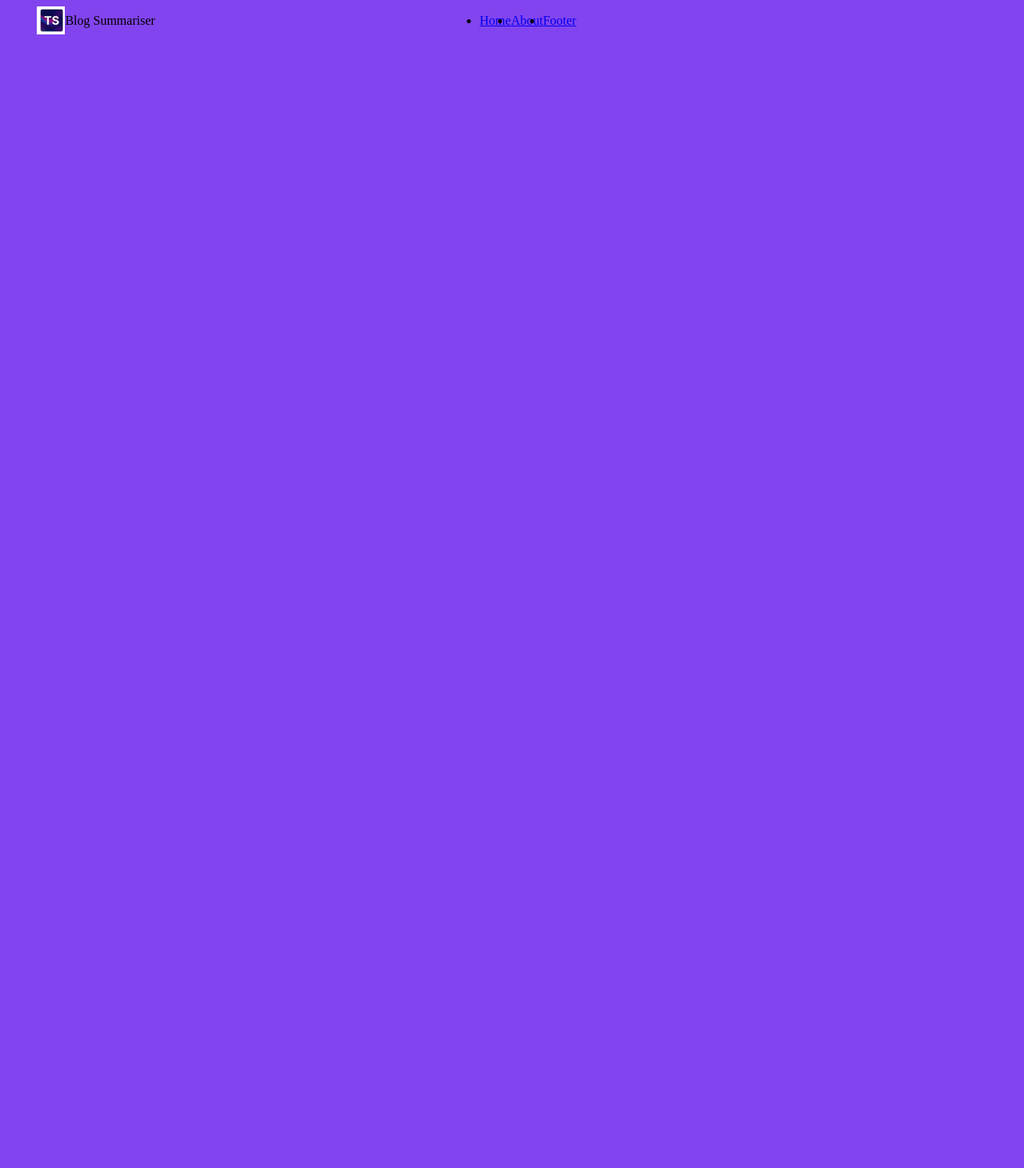
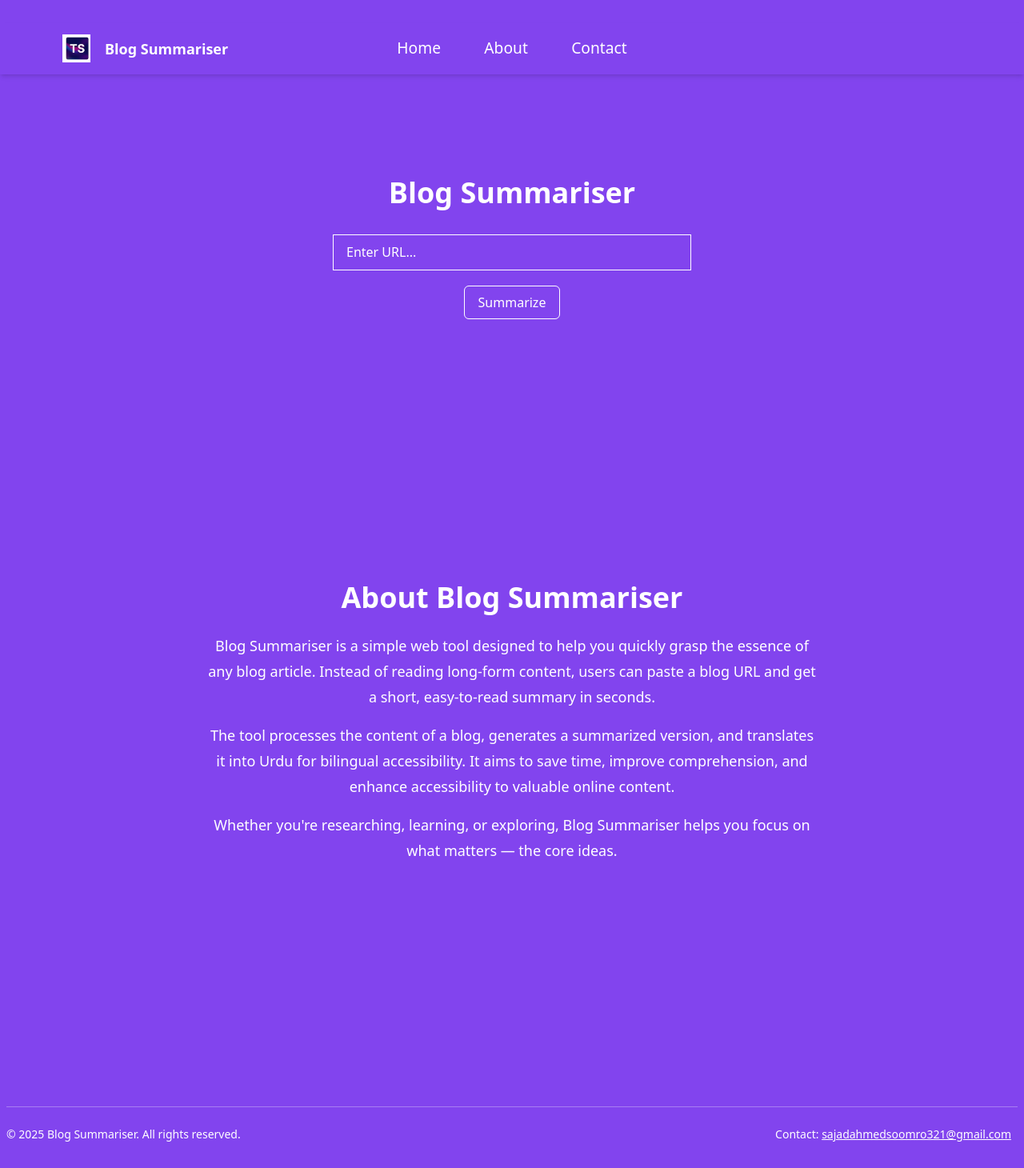
Before and after one commit to Sajad-ahmed-soomro/Nexium_Sajad_Ahmed_Onboarding, a Next.js app in the folder assignment-2/: page / in a window 1280 px wide. Shown: the whole page at 80% size. Before the commit the page ends 816 px from the top, so only its background shows below. Built offline with nearby package versions, Linux system fonts and the light colour scheme.

Commit message:
added blog url backend and improved frontend

```diff
--- /dev/null
+++ b/assignment-2/api/summarizer.js
@@ -0,0 +1,51 @@
+// File: assignment-2/api/summarize.js
+
+import axios from "axios"
+import { createClient } from "@supabase/supabase-js"
+
+const supabaseUrl = process.env.NEXT_PUBLIC_SUPABASE_URL
+const supabaseKey = process.env.NEXT_PUBLIC_SUPABASE_ANON_KEY
+const supabase = createClient(supabaseUrl, supabaseKey)
+
+export async function POST(req) {
+  try {
+    const { url } = await req.json()
+
+    // Simulated blog scraping
+    const scrapedText =
+      "This blog discusses the benefits of daily meditation for improving mental health."
+
+    // Simulated AI summary
+    const summary = "Meditation helps improve mental health if done daily."
+
+    // Translate to Urdu via LibreTranslate
+    const translationRes = await axios.post("https://libretranslate.de/translate", {
+      q: summary,
+      source: "en",
+      target: "ur",
+      format: "text",
+    })
+
+    const urduSummary = translationRes.data.translatedText
+
+    // Save summary to Supabase
+    const { data, error } = await supabase.from("summaries").insert([
+      {
+        url,
+        summary,
+        urdu_summary: urduSummary,
+        full_text: scrapedText,
+      },
+    ])
+
+    if (error) throw error
+
+    return new Response(
+      JSON.stringify({ summary, urduSummary }),
+      { status: 200 }
+    )
+  } catch (err) {
+    console.error(err)
+    return new Response("Failed to summarize and translate.", { status: 500 })
+  }
+}
--- a/assignment-2/app/globals.css
+++ b/assignment-2/app/globals.css
@@ -1,10 +1 @@
-@tailwind base;
-@tailwind components;
-@tailwind utilities;
-
-:root {
-  --background: 240 4% 10%;
-  --foreground: 240 6% 90%;
-  --primary: 262 83% 60%;
-  --primary-foreground: 0 0% 100%;
-}
+@import "tailwindcss";
--- a/assignment-2/app/page.js
+++ b/assignment-2/app/page.js
@@ -1,13 +1,94 @@
-import Navbar from "@/components/Navbar";
-import About from "@/components/About";
+"use client"
+
+import Navbar from "@/components/Navbar"
+import About from "@/components/About"
+import Footer from "@/components/Footer"
+import { useState } from "react"
+
 export default function Home() {
+  const [url, setUrl] = useState("")
+  const [loading, setLoading] = useState(false)
+  const [summary, setSummary] = useState(null)
+  const [translated, setTranslated] = useState(null)
+  const [error, setError] = useState("")
+
+  const addUrl = async () => {
+    setError("")
+    setLoading(true)
+    setSummary(null)
+    setTranslated(null)
+
+    if (!url.trim()) {
+      setError("Please enter a blog URL!")
+      setLoading(false)
+      return
+    }
+
+    try {
+      const res = await fetch("/api/summarize", {
+        method: "POST",
+        headers: {
+          "Content-Type": "application/json",
+        },
+        body: JSON.stringify({ url }),
+      })
+
+      if (!res.ok) {
+        throw new Error("Failed to summarize blog")
+      }
+
+      const data = await res.json()
+      setSummary(data.summary)
+      setTranslated(data.translated)
+    } catch (err) {
+      setError(err.message || "Something went wrong")
+    } finally {
+      setLoading(false)
+    }
+  }
+
   return (
+    <>
+      <Navbar />
+      <div className="flex items-center justify-center mt-[7.0rem] px-4">
+        <div className="flex flex-col items-center px-5 py-4 max-w-xl w-full">
+          <h1 className="text-4xl font-bold text-center text-white mb-[2.0rem]">Blog Summariser</h1>
 
-      <>
-        <Navbar/>
+          <input
+            className="mb-[1.2rem] px-4 py-[0.6rem] w-full max-w-md bg-transparent border border-white placeholder:text-white text-white focus:outline-none focus:ring-2 focus:ring-white transition"
+            placeholder="Enter URL..."
+            required
+            value={url}
+            onChange={(e) => setUrl(e.target.value)}
+          />
 
-      </>
+          <button
+            onClick={addUrl}
+            disabled={loading}
+            className="flex items-center justify-center w-[120px] px-4 py-2 border border-white text-white text-center rounded-md hover:bg-white hover:text-black transition disabled:opacity-50"
+          >
+            {loading ? "Loading..." : "Summarize"}
+          </button>
 
+          {error && <p className="text-red-400 mt-4">{error}</p>}
 
-  );
+          {summary && (
+            <div className="mt-8 w-full text-white">
+              <h2 className="text-xl font-semibold mb-2">AI Summary</h2>
+              <p className="bg-white/10 p-4 rounded">{summary}</p>
+            </div>
+          )}
+
+          {translated && (
+            <div className="mt-6 w-full text-white">
+              <h2 className="text-xl font-semibold mb-2">Urdu Translation</h2>
+              <p className="bg-white/10 p-4 rounded">{translated}</p>
+            </div>
+          )}
+        </div>
+      </div>
+      <About/>
+      <Footer/>
+    </>
+  )
 }
--- a/assignment-2/components/About.jsx
+++ b/assignment-2/components/About.jsx
@@ -1,12 +1,23 @@
-import React from 'react'
+"use client"
+
+import React from "react"
 
 const About = () => {
   return (
-    <div className=''>
-      <div>
-            <h1>About Blog Summarizer </h1>
+    <main id="about" className="min-h-screen flex items-center justify-center px-4 py-12 bg-transparent text-white mt-22">
+      <div className="max-w-3xl w-full text-center">
+        <h1 className="text-4xl font-bold mb-6 text-white">About Blog Summariser</h1>
+        <p className="text-lg leading-8 mb-4">
+          Blog Summariser is a simple web tool designed to help you quickly grasp the essence of any blog article. Instead of reading long-form content, users can paste a blog URL and get a short, easy-to-read summary in seconds.
+        </p>
+        <p className="text-lg leading-8 mb-4">
+          The tool processes the content of a blog, generates a summarized version, and translates it into Urdu for bilingual accessibility. It aims to save time, improve comprehension, and enhance accessibility to valuable online content.
+        </p>
+        <p className="text-lg leading-8">
+          Whether you're researching, learning, or exploring, Blog Summariser helps you focus on what matters — the core ideas.
+        </p>
       </div>
-    </div>
+    </main>
   )
 }
 
--- a/assignment-2/components/Footer.jsx
+++ b/assignment-2/components/Footer.jsx
@@ -1,10 +1,16 @@
-import React from 'react'
+// components/Footer.jsx
+"use client"
+
+import React from "react"
 
 const Footer = () => {
   return (
-    <div>
-      Footer
-    </div>
+    <footer id="footer" className="mt-20 flex flex-row justify-between ml-2 mr-2 py-6 bg-transparent text-white text-center border-t border-white/30">
+      <p className="text-sm mb-2">© 2025 Blog Summariser. All rights reserved.</p>
+      <p className="text-sm mr-2">
+        Contact: <a href="mailto:sajadahmedsoomro321@gmail.com" className="underline">sajadahmedsoomro321@gmail.com</a>
+      </p>
+    </footer>
   )
 }
 
--- a/assignment-2/components/Header.jsx
+++ /dev/null
@@ -1,11 +0,0 @@
-import React from 'react'
-
-const Header = () => {
-  return (
-    <div>
-        Header
-    </div>
-  )
-}
-
-export default Header
--- a/assignment-2/components/Navbar.jsx
+++ b/assignment-2/components/Navbar.jsx
@@ -1,36 +1,34 @@
 "use client"
 
 import React from "react"
-import Link from "next/link"
 import Image from "next/image"
 import { assets } from "@/app/assets/assets"
 
 const Navbar = () => {
   return (
-    <header className="w-full bg-[hsl(262_83%_60%)] text-white shadow-md">
+    <header className="w-full text-white shadow-md mt-[1.8rem]">
       <div className="relative flex items-center h-16 px-6 max-w-7xl mx-auto pl-[2.4rem]">
 
-        {/* Logo aligned slightly right from edge */}
-        <div className="ml-10 flex items-center gap-2">
+        {/* Logo */}
+        <div className="ml-10 flex items-center gap-[1.1rem]">
           <Image src={assets.logo} alt="Logo" width={35} height={35} />
           <span className="text-lg font-semibold">Blog Summariser</span>
         </div>
 
-        {/* Nav links centered absolutely */}
-        <nav className="absolute left-1/2 transform -translate-x-1/2 gap-4">
-          <ul className="flex gap-10 text-sm font-medium">
+        {/* Centered nav links */}
+        <nav className="absolute left-1/2 transform -translate-x-1/2">
+          <ul className="flex gap-[3.4rem] text-[1.2rem] font-sm list-none">
             <li>
-              <Link href="/" className="hover:underline">Home</Link>
+              <a href="/" className="hover:underline">Home</a>
             </li>
             <li>
-              <Link href="/about" className="hover:underline">About</Link>
+              <a href="#about" className="hover:underline">About</a>
             </li>
             <li>
-              <Link href="#footer" className="hover:underline">Footer</Link>
+              <a href="#footer" className="hover:underline">Contact</a>
             </li>
           </ul>
         </nav>
-
 
       </div>
     </header>
```
